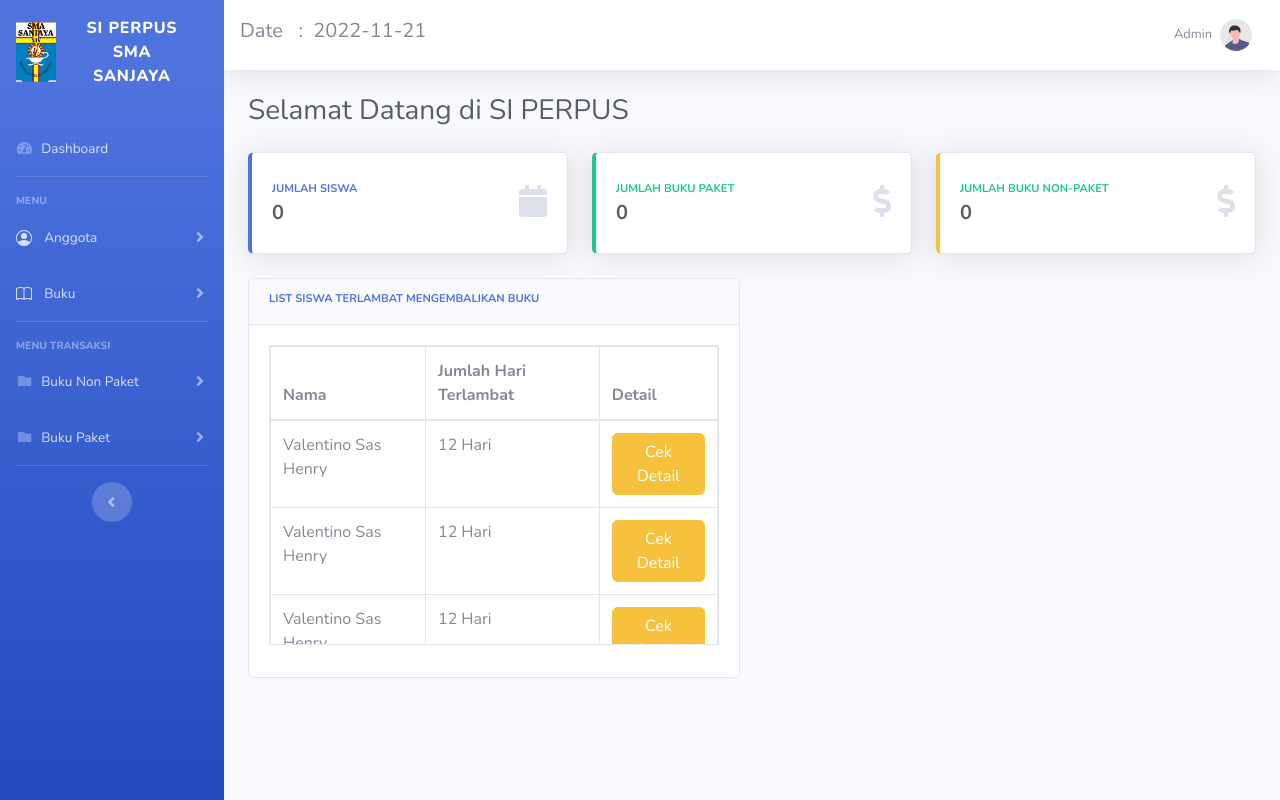
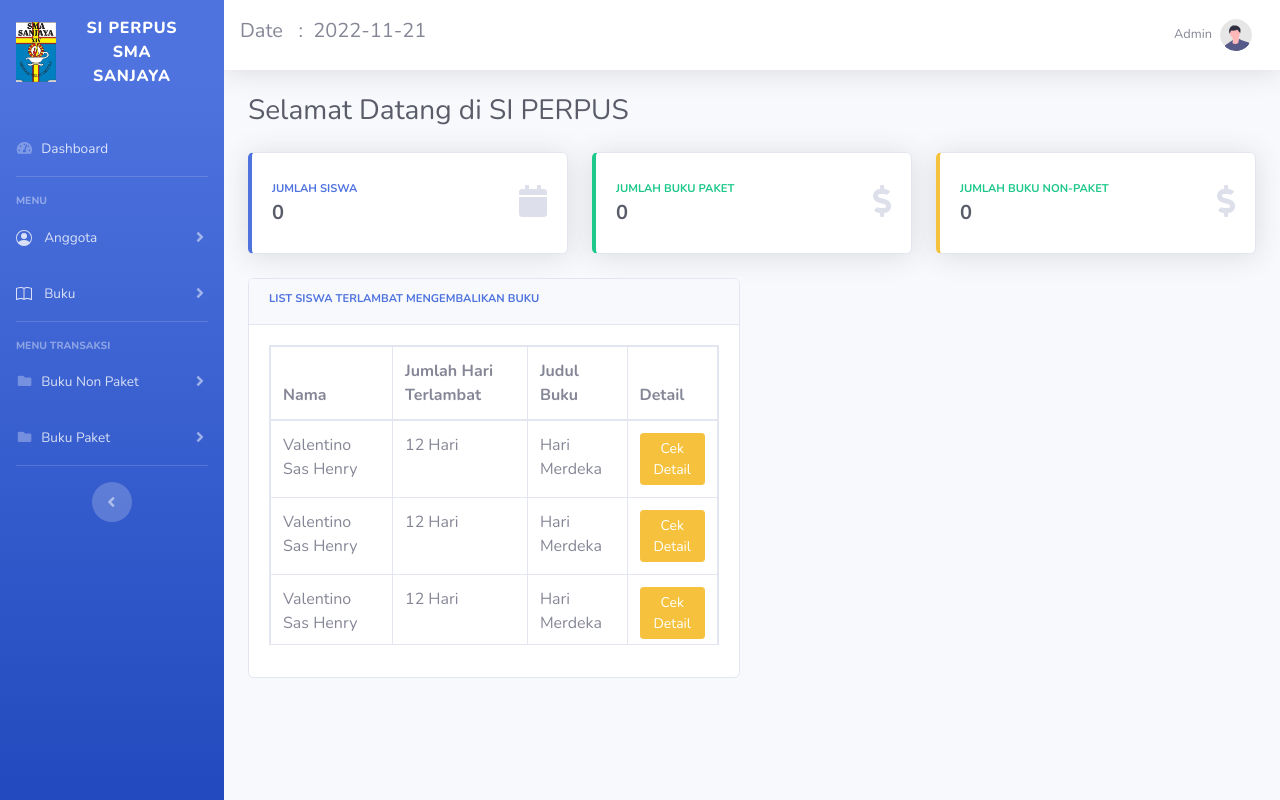
Before and after one commit to vsh2607/is_library, a CodeIgniter app: page /database/dashboard in a window 1280 px wide. Run offline with CodeIgniter, Linux system fonts and the light colour scheme; a user stored in the database is signed in; data comes from the database, SQL or seed files in the repository; data that the repository does not hold is empty.

Commit message:
added dashboard feature

```diff
--- a/application/views/dashboard/dashboard.php
+++ b/application/views/dashboard/dashboard.php
@@ -102,11 +102,12 @@
                         List Siswa Terlambat Mengembalikan Buku</div>
                 </div>
                 <div class="card-body">
-                    <table class="table table-bordered align-center" style="height: 300px;">
+                    <table class="table table-bordered table-hover align-center" style="height: 300px;">
                         <thead>
                             <tr>
                                 <th>Nama</th>
                                 <th>Jumlah Hari Terlambat</th>
+                                <th>Judul Buku</th>
                                 <th>Detail</th>
                             </tr>
                         </thead>
@@ -115,22 +116,26 @@
                                 <tr>
                                     <td>Valentino Sas Henry</td>
                                     <td>12 Hari</td>
-                                    <td><a href="" class="btn btn-warning">Cek Detail</a></td>
+                                    <td>Hari Merdeka</td>
+                                    <td><a href="" class="btn btn-warning btn-sm">Cek Detail</a></td>
                                 </tr>
                                 <tr>
                                     <td>Valentino Sas Henry</td>
                                     <td>12 Hari</td>
-                                    <td><a href="" class="btn btn-warning">Cek Detail</a></td>
+                                    <td>Hari Merdeka</td>
+                                    <td><a href="" class="btn btn-warning btn-sm">Cek Detail</a></td>
                                 </tr>
                                 <tr>
                                     <td>Valentino Sas Henry</td>
                                     <td>12 Hari</td>
-                                    <td><a href="" class="btn btn-warning">Cek Detail</a></td>
+                                    <td>Hari Merdeka</td>
+                                    <td><a href="" class="btn btn-warning btn-sm">Cek Detail</a></td>
                                 </tr>
                                 <tr>
                                     <td>Valentino Sas Henry</td>
                                     <td>12 Hari</td>
-                                    <td><a href="" class="btn btn-warning">Cek Detail</a></td>
+                                    <td>Hari Merdeka</td>
+                                    <td><a href="" class="btn btn-warning btn-sm">Cek Detail</a></td>
                                 </tr>
                         </tbody>
                     </table>
```
